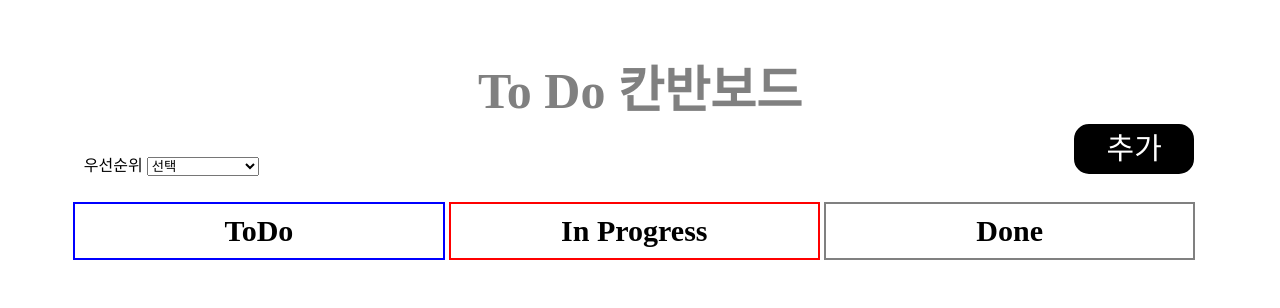
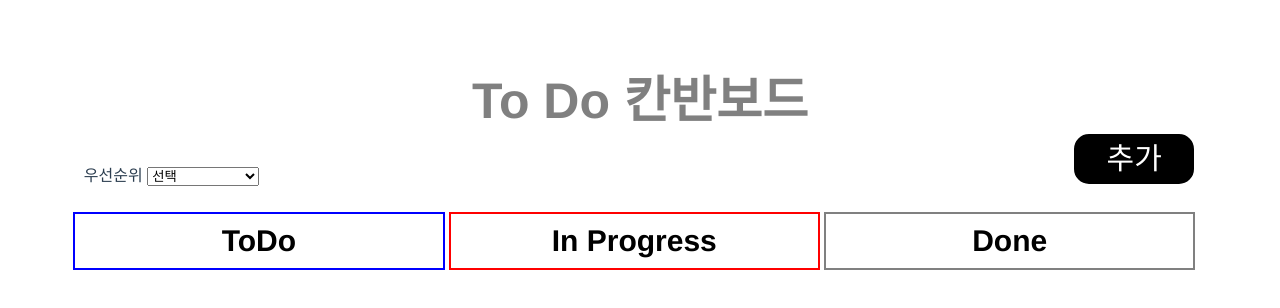
Before and after one commit to moonchanghee/vue_kanban, a Vue app: page / in a window 1280 px wide. Shown: the top 308 px of the page. Built offline with nearby package versions, Linux system fonts and the light colour scheme.

Commit message:
setItem, deleteId 메서드 생성

```diff
--- a/src/App.vue
+++ b/src/App.vue
@@ -1,25 +1,102 @@
 <template>
-    <Header></Header>
-    <Kanban></Kanban>
-    <Modal></Modal>
+  <div id="app">
+    <div class="header">
+      <div class="head-container">
+        <div class="head-title">To Do 칸반보드</div>
+        <div class="head-button"><div class = "headBtn" @click="showModal = true" >추가</div></div>
+        <div class="head-selectbox">우선순위
+          <select class = "select">
+            <option selected>선택</option>
+            <option class = "sel_high">우선순위 높은순</option>
+            <option class = "sel_low">우선순위 낮은순</option>
+          </select>
+        </div>
+      </div>
+    </div>
+    <Modal
+        :show="showModal"
+        @setData = "setTodoItem"
+    />
+    <Kanban
+        :todo="todo"
+        v-on:delId="this.deleteId"
+    />
+  </div>
 </template>
 
 <script>
-  import Header from './layouts/Header.vue'
-  import Kanban from './layouts/Kanban.vue'
-  import Modal from './components/Modal.vue'
+import Modal from './components/Modal.vue'
+import Kanban from "./layouts/Kanban.vue";
 
-  export default {
-    name : 'App',
-    components : {
-      Header,
-      Kanban
+export default {
+  name: 'App',
+  components: {
+    Modal,
+    Kanban
+  },  data(){
+    return {
+      showModal: false,
+      todo : []
+    }
+  },
+  methods: {
+    setTodoItem(e){
+      this.showModal = e.state;
+      this.todo.push(e)
     },
-    data(){
-      return {
-        isModalViewed : false,
-      }
+    deleteId(e){
+      console.log(e)
     }
   }
+}
+</script>
 
-</script>
+
+<style>
+#app {
+  font-family: Avenir, Helvetica, Arial, sans-serif;
+  -webkit-font-smoothing: antialiased;
+  -moz-osx-font-smoothing: grayscale;
+  text-align: center;
+  color: #2c3e50;
+  margin-top: 60px;
+}
+
+.header {
+  width: 100%;
+  height: 60px;
+  margin-top: 50px;
+  top : 0;
+  left : 0;
+  text-align: center;
+}
+.head-button{
+  float: right;
+  margin-right: 6%;
+  width: 120px;
+  height: 50px;
+  font-size:30px;
+  color: white;
+  line-height: 50px;
+  text-align: center;
+  background: black;
+  border: solid 2px;
+  border-radius: 17px;
+}
+.head-selectbox{
+  float: left;
+  margin-left: 6%;
+  margin-top : 30px
+}
+
+
+.head-title{
+  font-weight: bold;
+  font-size: 50px;
+  color: gray;
+}
+
+a {
+  color: #42b983;
+}
+</style>
--- a/src/components/Modal.vue
+++ b/src/components/Modal.vue
@@ -1,31 +1,89 @@
 <template>
-  <div class="modal hidden" >
-    <div class="modal-title">제목  <input type="text" id = "title"></div>
-    <div class="modal-date">완료일 <input type="text" id = "date">
+
+  <div class="modal hidden"  v-if = "show">
+    <div>
+      <label for="title">제목: </label>
+      <input v-bind:value="todoTitle" v-on:input="updateTitle">
     </div>
-    <div class="modal-selectbox">우선순위
-      <select id = "modal-priority">
-        <option selected>선택</option>
-        <option value="3">높음</option>
-        <option value="2">중간</option>
-        <option value="1">낮음</option>
+    <div>
+      <label for="date" >완료일: </label>
+      <input v-bind:value="todoDate" v-on:input="updatDate">
+    </div>
+    <div class="modal-selectbox">
+      우선순위
+      <select v-model="prioritySelected" v-on:input="updatePriority">
+        <option v-for="option in stateOptions" v-bind:value="option.value" >
+          {{ option.text }}
+        </option>
       </select>
       상태
-      <select id = "modal-state">
-        <option selected>선택</option>
-        <option >ToDo</option>
-        <option >In_progress</option>
-        <option >Done</option>
+      <select v-model="stateSelected" v-on:input="updatedState">
+        <option v-for="option in priorityOptions" v-bind:value="option.value" >
+          {{ option.text }}
+        </option>
       </select>
     </div>
-    <p><textarea cols="45" rows="10" id = "modal-conents"></textarea></p>
-    <div class = "closeBtn hidden" @click.self = "$emit('close')" >작성완료</div>
+    <p><textarea cols="45" rows="10" id = "modal-conents" v-bind:value="todoContents" v-on:input="updateContents"></textarea></p>
+    <div class = "closeBtn hidden" @click="$emit('setData', {state : false,id : this.uuid() ,todoTitle,todoDate,todoState,todoPriority,todoContents,todoPriorityNum}) ">작성완료</div>
   </div>
 </template>
 
 <script>
+export default {
+  props: {
+    show: Boolean,
+    setData : Function,
+  },
+  data() {
+    return{
+      todoTitle: '',
+      todoDate : '',
+      todoState : '',
+      todoPriority : '',
+      todoContents : '',
+      todoPriorityNum : '',
+      stateSelected: '0',
+      prioritySelected: '0',
+      stateOptions: [
+        { text: '선택', value: 0 },
+        { text: '높음', value: 1 },
+        { text: '중간', value: 2 },
+        { text: '낮음', value: 3 }
+      ],
+      priorityOptions: [
+        { text: '선택', value: 0 },
+        { text: 'ToDo', value: 'ToDo' },
+        { text: 'In_progress', value: 'In_progress' },
+        { text: 'Done', value: 'Done' }
+      ]
+    }
+  },
+  methods: {
+    updateTitle: function(e) {
+      this.todoTitle = e.target.value
+    },
+    updatDate: function(e) {
+      this.todoDate = e.target.value
+    },
+    updatedState: function(e) {
+      this.todoState = e.target.value
+    },
+    updatePriority: function(e) {
+      this.todoPriorityNum = e.target.value
+      this.todoPriority = e.target[e.target.value].text
+    },
+    updateContents : function(e){
+      this.todoContents = e.target.value
+    },
+    uuid : function(){
+      return 'xx'.replace(/[xy]/g, function(c) {
+        let r = Math.random() * 16 | 0, v = c == 'x' ? r : (r & 0x3 | 0x8);
+        return v.toString(16);
+      });
+    }
+  }
 
-
+};
 
 </script>
 
--- a/src/components/TodoItem.vue
+++ b/src/components/TodoItem.vue
@@ -1,22 +1,28 @@
 <template>
   <div class = "todoItem"  draggable="true" >
     <div class = "item_content">
-      <p>제목 :  </p>
-      <p>생성일 :</p>
-      <p>내용 :</p>
+      <p>제목 : {{item.todoTitle}} </p>
+      <p>생성일 :{{item.todoDate}} </p>
+      <p>내용 : {{item.todoContents}}</p>
     </div>
     <div class="item_button">
-      <button class = "delbtn">삭제</button>
+      <button class = "delbtn" @click = "$emit('delId' , item.id)" >삭제</button>
       <button class = "upbtn">수정</button>
-      <p class = "priority"> ${e.item_priority}</p>
+      <p class = "priority"> {{item.todoPriority}}</p>
     </div>
   </div>
 </template>
 
 <script>
+export default {
+  props: {
+    item : Object,
+    // delId : Function
+  },
+  methods : {
 
-
-
+  }
+}
 
 </script>
 
--- a/src/layouts/Kanban.vue
+++ b/src/layouts/Kanban.vue
@@ -3,17 +3,32 @@
     <div class="content" >
       <div class="ToDoMain">
         <div class = "item item-todo">ToDo</div>
-          <div class="ToDo">
+        <div class="ToDo" v-for = "item in todo"  >
+          <div v-if = "item.todoState === 'ToDo'">
+            <TodoItem
+                :item = "item"
+            />
+          </div>
         </div>
       </div>
       <div class="In_progressMain">
         <div class = "item item-inprogress">In Progress</div>
-          <div class="In_progress">
+        <div class="In_progress" v-for = "item in todo"  >
+          <div v-if = "item.todoState === 'In_progress'">
+            <TodoItem
+                :item = "item"
+            />
+          </div>
         </div>
       </div>
       <div class="DoneMain">
         <div class = "item item-done">Done</div>
-          <div class="Done">
+        <div class="Done" v-for = "item in todo"  >
+          <div v-if = "item.todoState === 'Done'">
+            <TodoItem
+                :item = "item"
+            />
+          </div>
         </div>
       </div>
     </div>
@@ -21,12 +36,19 @@
 </template>
 
 <script>
-  import TooItem from '../components/TodoItem.vue'
+import TodoItem from '../components/TodoItem.vue'
 
 export default {
   name : "kanban",
   components : {
-      TooItem
+    TodoItem
+  },
+  props:{
+    todo : Array,
+    // delId : Function
+  },
+  computed : {
+
   }
 }
 
```
Lines whose indentation alone changed are shown as unchanged.
